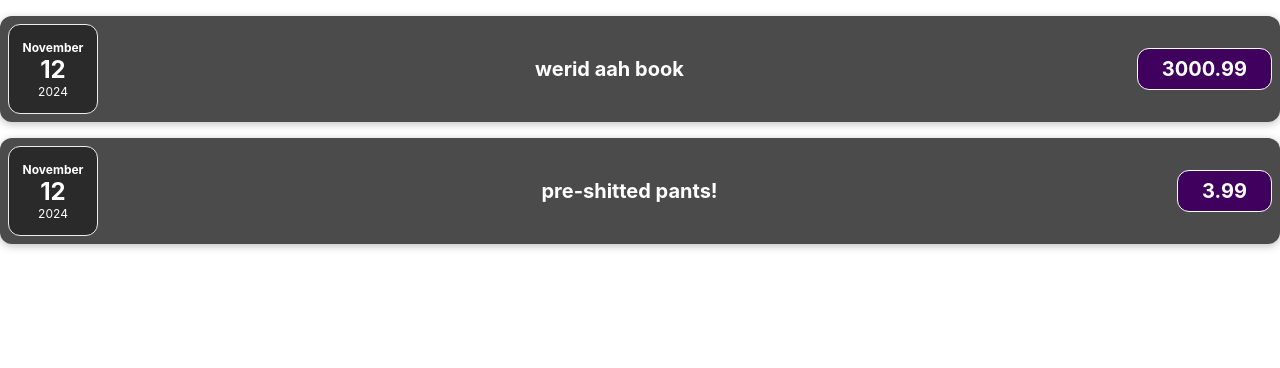
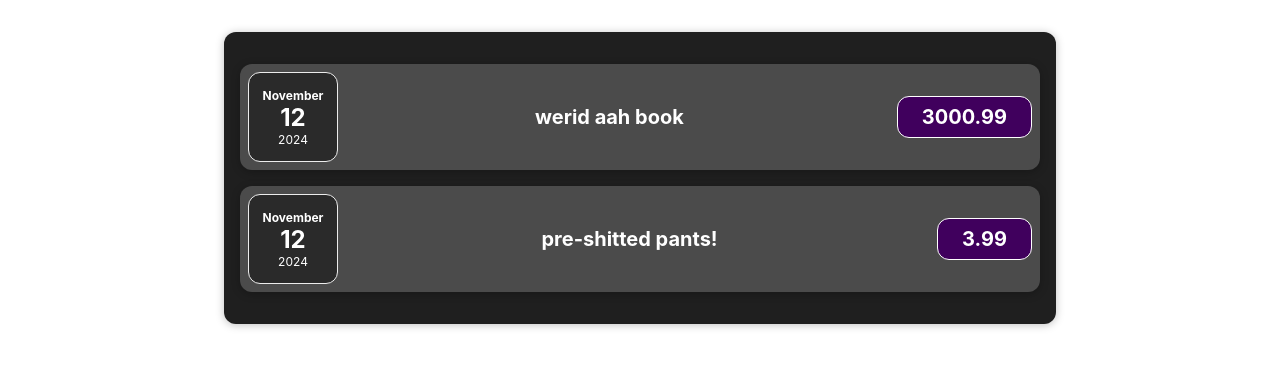
Before and after one commit to OtokarSefer/expenses, a React (Create React App) app: page / in a window 1280 px wide. Shown: the top 368 px of the page. Built offline with nearby package versions, Linux system fonts and the light colour scheme.

Commit message:
ül.6 tehtud

```diff
--- a/src/App.js
+++ b/src/App.js
@@ -17,8 +17,10 @@
 
   return (
     <div className="App">
-      <ExpenseItem data={expenses[0]}/>
-      <ExpenseItem data={expenses[1]}/>
+      <div class="expenses">
+        <ExpenseItem data={expenses[0]}/>
+        <ExpenseItem data={expenses[1]}/>
+      </div>
     </div>
   )
 }
--- a/src/components/ExpenseItem.css
+++ b/src/components/ExpenseItem.css
@@ -1,3 +1,13 @@
+.expenses {
+    padding: 1rem;
+    background-color: rgb(31, 31, 31);
+    margin: 2rem auto;
+    width: 50rem;
+    max-width: 95%;
+    border-radius: 12px;
+    box-shadow: 0 1px 8px rgba(0, 0, 0, 0.25);
+}
+
 .expense-date {
     display: flex;
     flex-direction: column;
```
